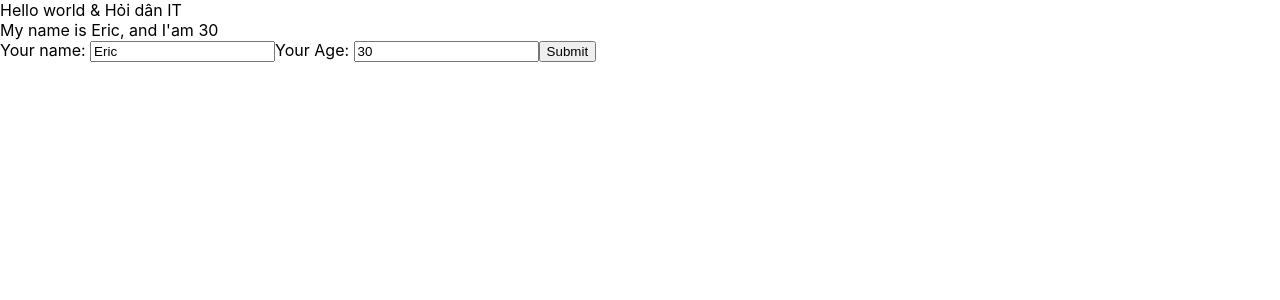
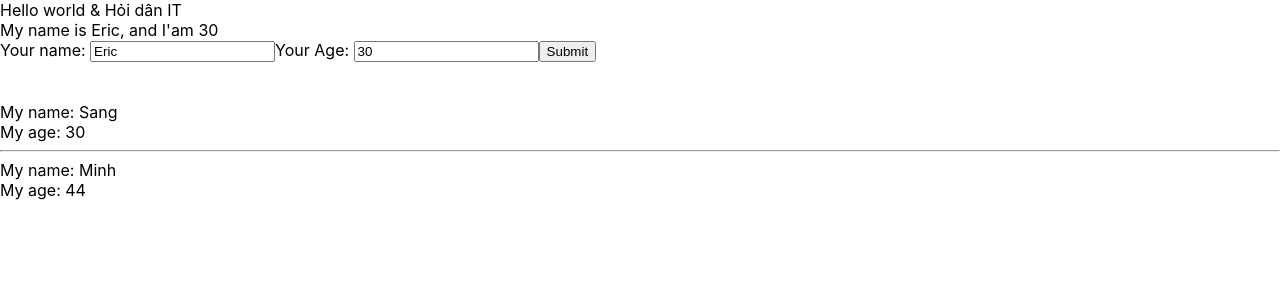
Before and after one commit to tolorendev/test-demo-react, a React (Create React App) app: page / in a window 1280 px wide. Shown: the top 300 px of the page. Built offline with nearby package versions, Linux system fonts and the light colour scheme.

Commit message:
Video 23: Props

```diff
--- /dev/null
+++ b/src/components/DisplayInfo.js
@@ -0,0 +1,17 @@
+import React from "react";
+
+class DisplayInfo extends React.Component {
+  // JSX
+  render() {
+    console.log(this.props);
+    const { name, age } = this.props;
+    return (
+      <div>
+        My name: {name}
+        <br />
+        My age: {age}
+      </div>
+    );
+  }
+}
+export default DisplayInfo;
--- a/src/components/MyComponent.js
+++ b/src/components/MyComponent.js
@@ -1,12 +1,17 @@
 import React from "react";
 import UserInfo from "./UserInfo";
+import DisplayInfo from "./DisplayInfo";
 
 class MyComponent extends React.Component {
   // JSX
   render() {
     return (
       <div>
-        <UserInfo></UserInfo>
+        <UserInfo />
+        <br /> <br />
+        <DisplayInfo name="Sang" age="30" />
+        <hr />
+        <DisplayInfo name="Minh" age="44" />
       </div>
     );
   }
```
